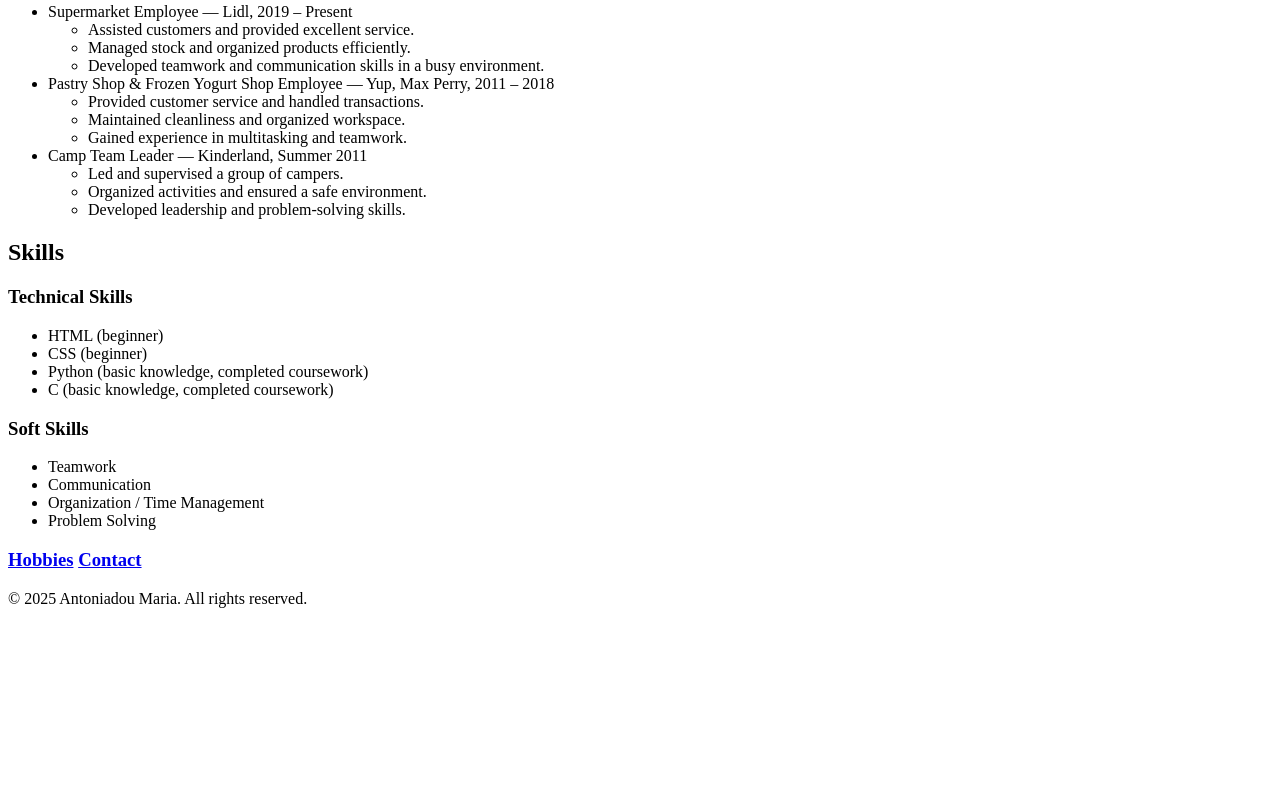
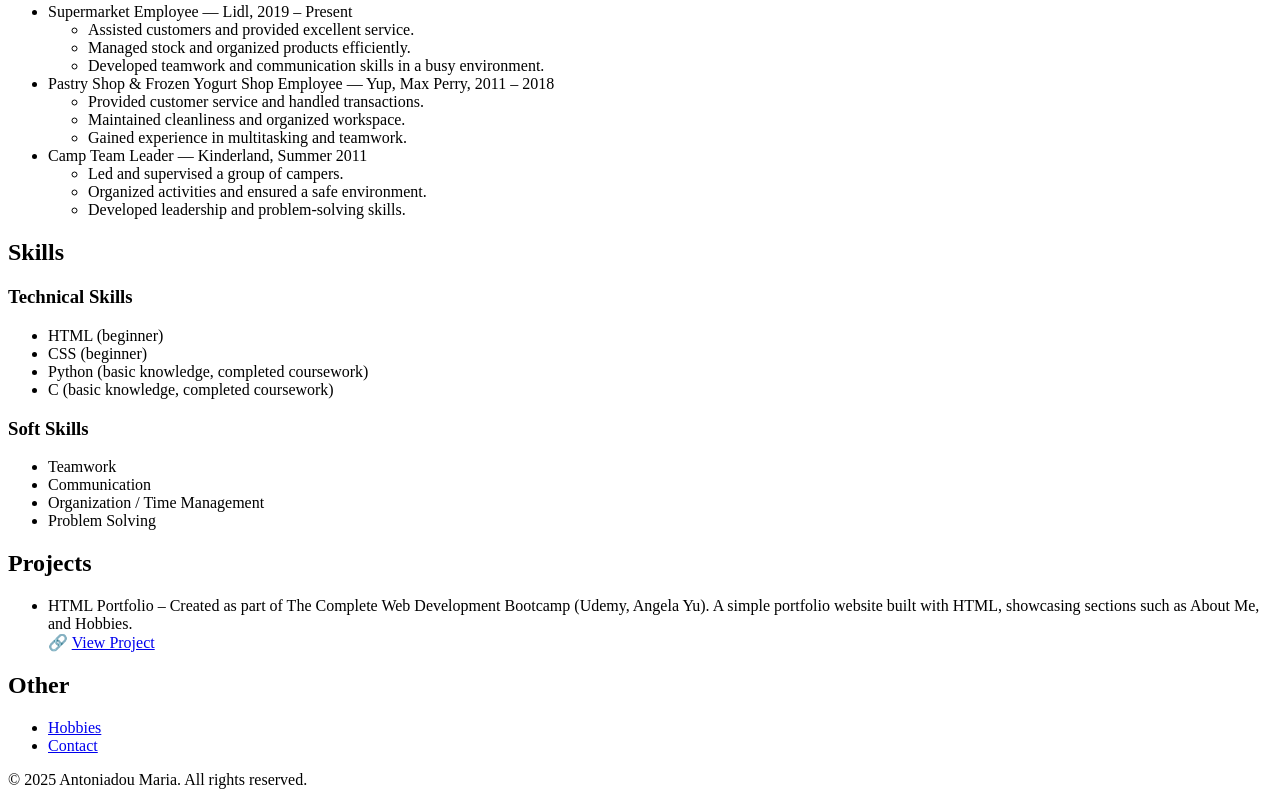
Before and after one commit to andomaria/html-Resume, a plain HTML site: page index.html in a window 1280 px wide. Shown: the part 673-1478 px from the top of the page. Before the commit the page ends 1297 px from the top, so only its background shows below. Drawn offline with Linux system fonts and the light colour scheme.

Commit message:
Update index.html

```diff
--- a/index.html
+++ b/index.html
@@ -102,15 +102,28 @@
       <li>Problem Solving</li>
     </ul>
 
+    <!-- PROJECTS-->
+    <h2>Projects</h2>
+    <ul>
+      <li>
+        HTML Portfolio – Created as part of The Complete Web Development
+        Bootcamp (Udemy, Angela Yu). A simple portfolio website built with HTML,
+        showcasing sections such as About Me, and Hobbies.<br />
+        🔗
+        <a href="../4.3 HTML Porfolio Project/index.html">View Project</a>
+      </li>
+    </ul>
+
     <!--HOBBIES-->
-    <h3>
-      <a href="./personal/hobbies.html">Hobbies</a>
-      <a href="./personal/contact.html">Contact</a>
-    </h3>
+    <h2>Other</h2>
+    <ul>
+      <li><a href="./personal/hobbies.html">Hobbies</a></li>
+      <li><a href="./personal/contact.html">Contact</a></li>
+    </ul>
 
     <!--FOOTER-->
     <footer>
-      <p>© 2025 Antoniadou Maria. All rights reserved.</p>
+      <p>&copy; 2025 Antoniadou Maria. All rights reserved.</p>
     </footer>
   </body>
 </html>
```
